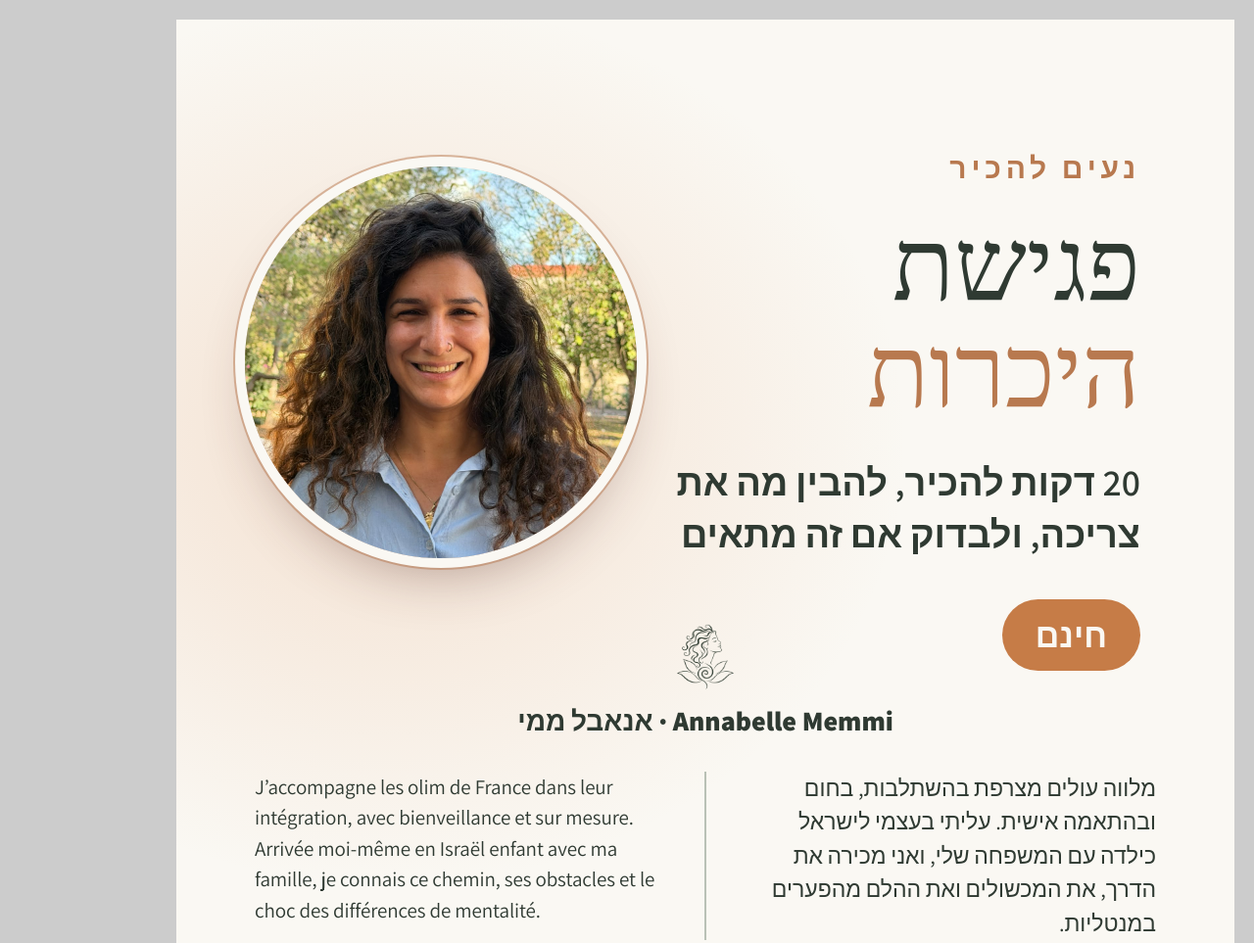
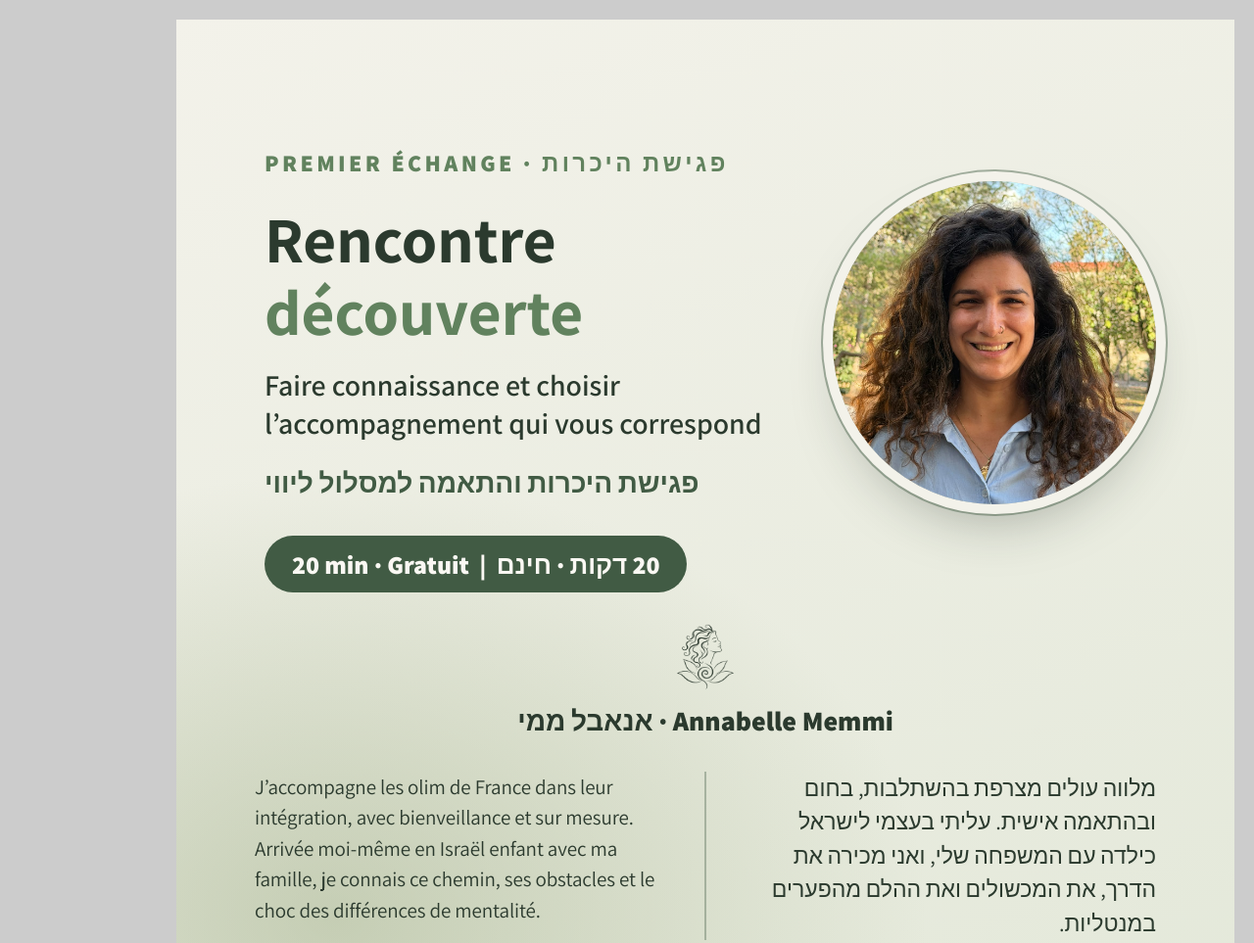
Before and after one commit to annabellememmi/Annabelle-workshops-retreats-1-on-1, a plain HTML site: page assets/catalog/cards.html in a window 1280 px wide. Shown: the top 963 px of the page at 98% size. Drawn offline with Linux system fonts and the light colour scheme; a web font is replaced by a local one.

Commit message:
Catalog intro card: 'Rencontre découverte', French first, one font, same layout as the olim cards
Co-Authored-By: Claude Opus 5.5 <noreply@anthropic.com>
Claude-Session: https://claude.ai/code/session_01Ur62TcEo8LSQkeiod8x8a5

```diff
--- a/assets/catalog/cards.html
+++ b/assets/catalog/cards.html
@@ -73,8 +73,8 @@
   .wa .he { direction: rtl; text-align: left; }
   .wa .wa-btn { margin: 0; flex: none; width: 96px; height: 96px; border-radius: 50%; background: #25D366; display: grid; place-items: center; box-shadow: 0 12px 28px -12px rgba(37,211,102,.7); }
   .wa .wa-btn .wa-ic { display: block; width: 58px; height: 58px; color: #fff; }
-  #c2 .ol, #c3 .ol, #c9 .ol { top: 150px; }
-  #c2 .photo, #c3 .photo, #c9 .photo { top: 165px; }
+  #c1 .ol, #c2 .ol, #c3 .ol, #c9 .ol { top: 150px; }
+  #c1 .photo, #c2 .photo, #c3 .photo, #c9 .photo { top: 165px; }
   #c1 .foot--olim, #c2 .foot--olim, #c3 .foot--olim, #c9 .foot--olim { bottom: 140px; }
   #c1 .foot--olim, #c2 .foot--olim, #c3 .foot--olim, #c9 .foot--olim { left: 80px; right: 80px; }
   #c1 .foot--olim > div, #c2 .foot--olim > div, #c3 .foot--olim > div, #c9 .foot--olim > div { width: 100%; }
@@ -84,18 +84,21 @@
   .two .two__fr { text-align: left !important; font-size: 21px !important; letter-spacing: -.1px; }
   .two .two__he { font-size: 23px !important; }
   .two__line { flex: none; width: 1.5px; background: rgba(65,91,68,.35); }
-  #c1 { padding-bottom: 380px; }
-  #c1 .photo { top: 150px; }
   #c1 .rule { display: none; }
+  #c1 .ol { top: 130px; }
+  #c1 .t-fr2 { font-size: 30px; }
 </style>
 </head>
 <body>
 
-<div class="card intro light" id="c1">
-  <p class="kicker">נעים להכיר</p>
-  <h1>פגישת<br><em>היכרות</em></h1>
-  <p class="sub" style="max-width:500px">20 דקות להכיר, להבין מה את צריכה, ולבדוק אם זה מתאים</p>
-  <span class="pill">חינם</span>
+<div class="card olim light olim2" id="c1">
+  <div class="ol">
+    <p class="kicker">PREMIER ÉCHANGE · פגישת היכרות</p>
+    <h2 class="t-fr">Rencontre<br><em>découverte</em></h2>
+    <p class="t-fr2">Faire connaissance et choisir l’accompagnement qui vous correspond</p>
+    <p class="t-he">פגישת היכרות והתאמה למסלול ליווי</p>
+    <span class="pill">20 min · Gratuit &nbsp;|&nbsp; <bdi dir="rtl">20 דקות · חינם</bdi></span>
+  </div>
   <img class="photo" src="annabelle-blue.jpg" alt="">
   <div class="rule"></div>
   <div class="foot foot--olim"><img src="../img/logo-white.png" alt=""><div>
```
Also changed, not shown: assets/catalog/01-intro.jpg, 1 other file.
